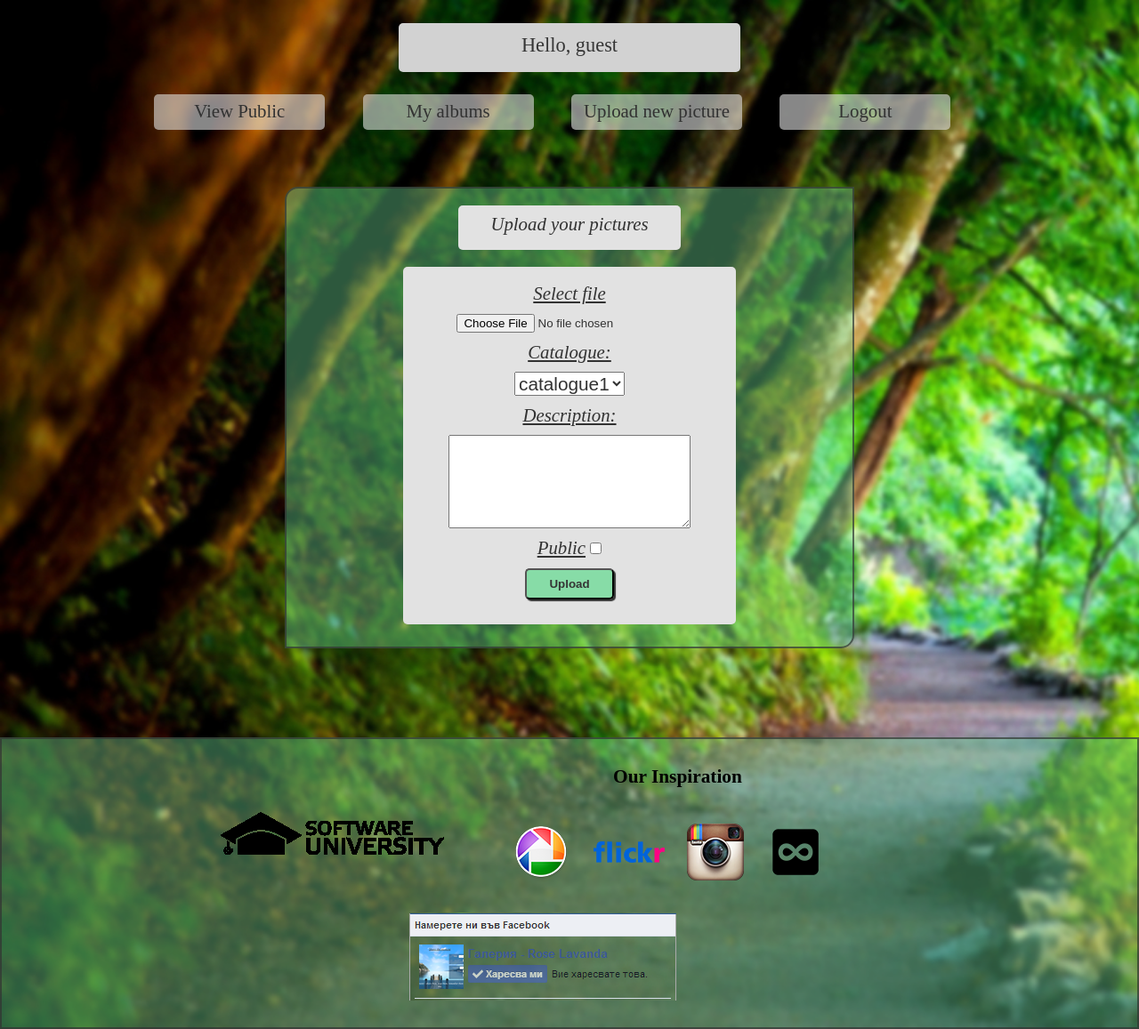
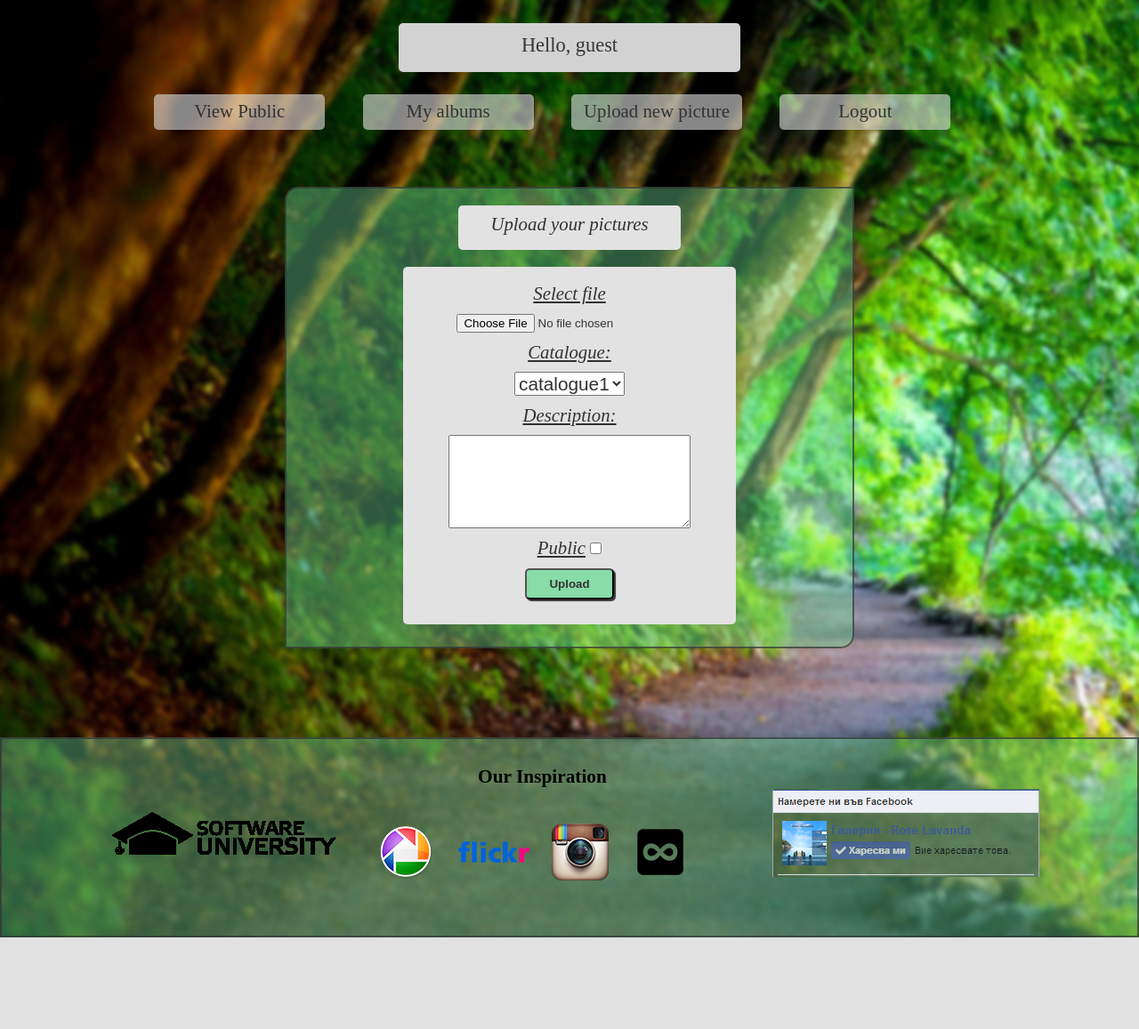
Before and after one commit to bnaskov/PHP-Teamwork-ROSE-LAVANDA, a PHP site: page /upload.php in a window 1280 px wide. Shown: the whole page at 89% size. After the commit the page ends 1054 px from the top, so only its background shows below. Run offline with PHP 8.4, Linux system fonts and the light colour scheme; a user stored in the database is signed in; data comes from the database, SQL or seed files in the repository; some libraries are stand-ins or nearby versions.

Commit message:
modified footer's styles

```diff
--- a/gallery/styles/footer.css
+++ b/gallery/styles/footer.css
@@ -1,5 +1,4 @@
 footer {
-	width: 85%;
 	margin: 0 auto;
 	background-color: rgba(113, 219, 153, 0.4);
 	border: 2px solid rgba(50, 50, 50, 0.7);
@@ -12,7 +11,7 @@
 
 footer div {
 	display: inline-block;
-	margin-right: 60px;
+	margin-right: 30px;
 	vertical-align: middle;
 }
 
```
